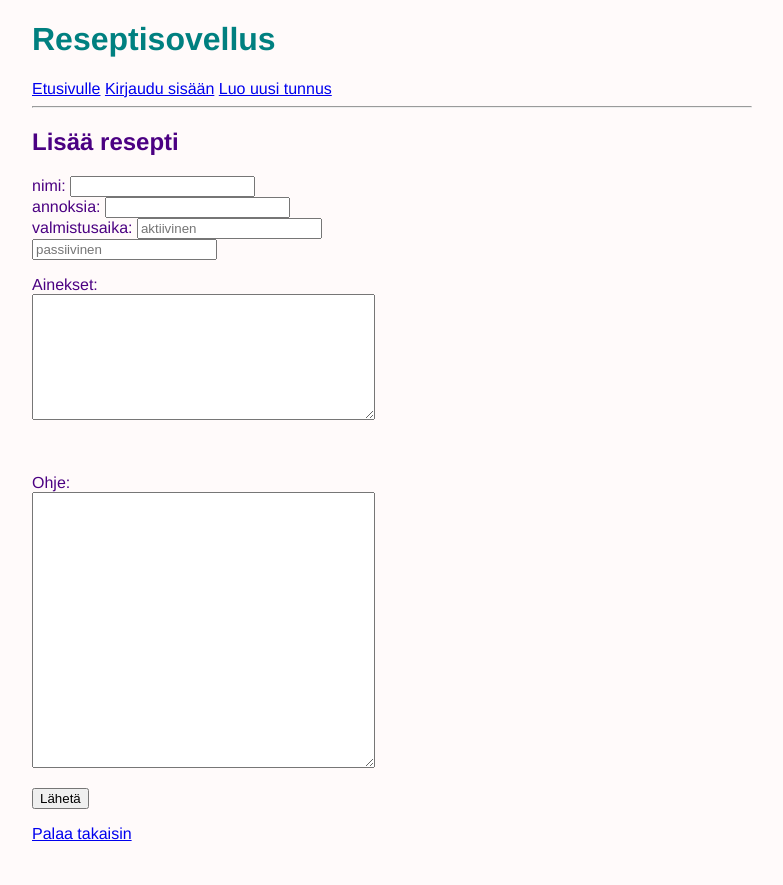
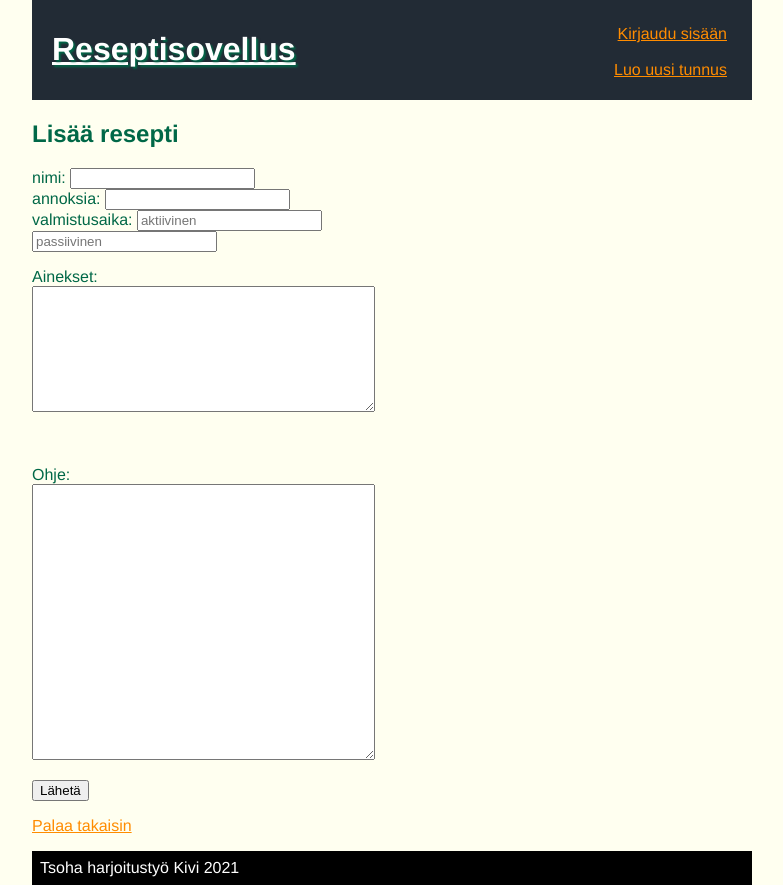
Before and after one commit to kivik-beep/Reseptisovellus, a Flask app: page /new in a window 1280 px wide. Shown: the whole page, without its empty margins (248-1031 px from the left). Before the commit the page ends 841 px from the top, so only its background shows below. Run offline with Flask 2, Linux system fonts and the light colour scheme.

Commit message:
Improve layout

```diff
--- a/routes.py
+++ b/routes.py
@@ -6,7 +6,7 @@ import foods
 
 @app.route("/")
 def index():
-    return render_template("index.html")
+    return render_template("index.html", name=users.username())
 
 @app.route("/register", methods=["GET","POST"])
 def register():
--- a/static/main.css
+++ b/static/main.css
@@ -2,12 +2,25 @@ body {
     margin: auto;
     max-width: 45em;
     font-family: 'Helvetica', 'Arial', sans-serif;
-    color: Indigo;
-    background-color: Snow;
+    color: #006847;
+    background-color: Ivory;
+}
+h1 {
+	color: #006847;
+	text-shadow: 2px 2px 2px #DCDCDC;
 }
 
-h1 {
-	color: Teal;
+h2 {
+	color: #006847;
+}
+
+h3, h4, h5 {
+	color: #FF8C00;
+
+}
+
+a {
+	color: #FF8C00;
 }
 
 table {
@@ -20,3 +33,49 @@ td, th {
     border-width: 1px;
     padding: 0.5rem:
 }
+
+.header {
+  background-color: #222B35;
+  display: grid;
+  grid-template-columns: repeat(3, 1fr);
+  grid-auto-rows: 100px;
+}
+
+.box1 {
+  color: white;
+  text-shadow: 2px 2px 2px #006847;
+  margin: 10px;
+  grid-column: 1/3;
+  grid-row:1
+}
+
+.box2 {
+  color: #ff8c00;
+  text-align: right;
+  margin: 25px;
+  grid-column: 2/3:
+  grid-row: 2;
+}
+
+.logblock {
+  background-color: #FFC45D;
+  color: #222B35;
+  padding: 1rem;
+}
+.loglink {
+  color: #006847
+}
+
+.colors {
+	#FF8C00 tumma oranssi 	-	linkit,
+	#FFC45D	vaalea oranssi 	-	sisäänkirjautumisinfolaatikko tausta
+	#008B8B tumma syaani 	-	alaotsikot
+	#006847 tumma vihreä	- 	tekstit
+	#222B35 harmaa musta	-	yläosan blokki
+}
+
+footer {
+  background-color: black;
+  color: white;
+  padding: 0.5rem;
+}
--- a/templates/layout.html
+++ b/templates/layout.html
@@ -1,13 +1,24 @@
 <!doctype html>
 <link rel="stylesheet" href="/static/main.css">
 <meta name="viewport" content="width=device-width, initial-scale=1">
+<div class="header">
 <title>Reseptisovellus</title>
-<h1>Reseptisovellus</h1>
-<a href="/">Etusivulle</a>
-{% if session.user_id %}
-<a href="/welcome">Oma sivu</a> <a href="/logout"> Kirjaudu ulos</a>
-{% else %}
-<a href="/login">Kirjaudu sisään</a> <a href="/register">Luo uusi tunnus</a>
-{% endif%}
-<hr>
+    <div class="box box1"><h1><a href="/" class="box box1">Reseptisovellus</a></div></h1>
+    <div class="box box2">
+        {% if session.user_id %}
+        <a href="/welcome">Oma sivu</a>
+        <br>
+        <br>
+        <a href="/logout"> Kirjaudu ulos</a>
+        {% else %}
+        <a href="/login">Kirjaudu sisään</a>
+        <br>
+        <br>
+        <a href="/register">Luo uusi tunnus</a>
+        {% endif%}
+        <br>
+    </div>
+</div>
 {% block content %}{% endblock %}
+<br>
+<footer>Tsoha harjoitustyö Kivi 2021</footer>
```
Also changed, not shown: templates/index.html (+19 -5 lines).
